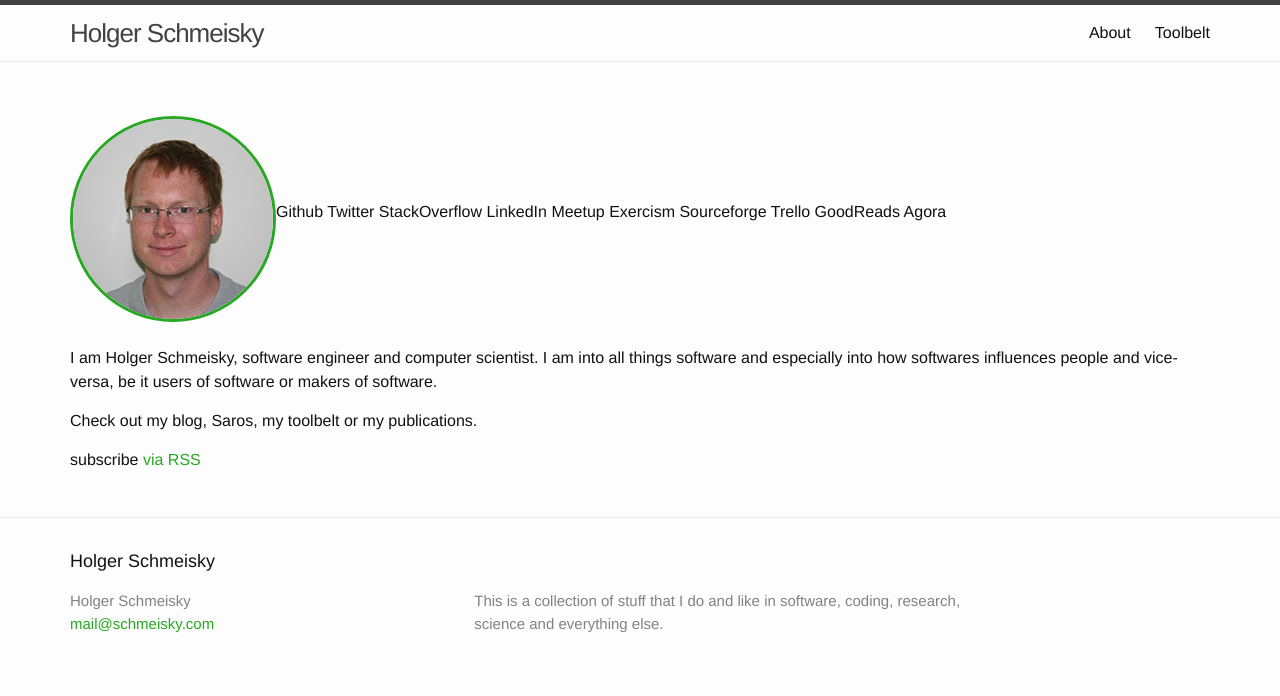
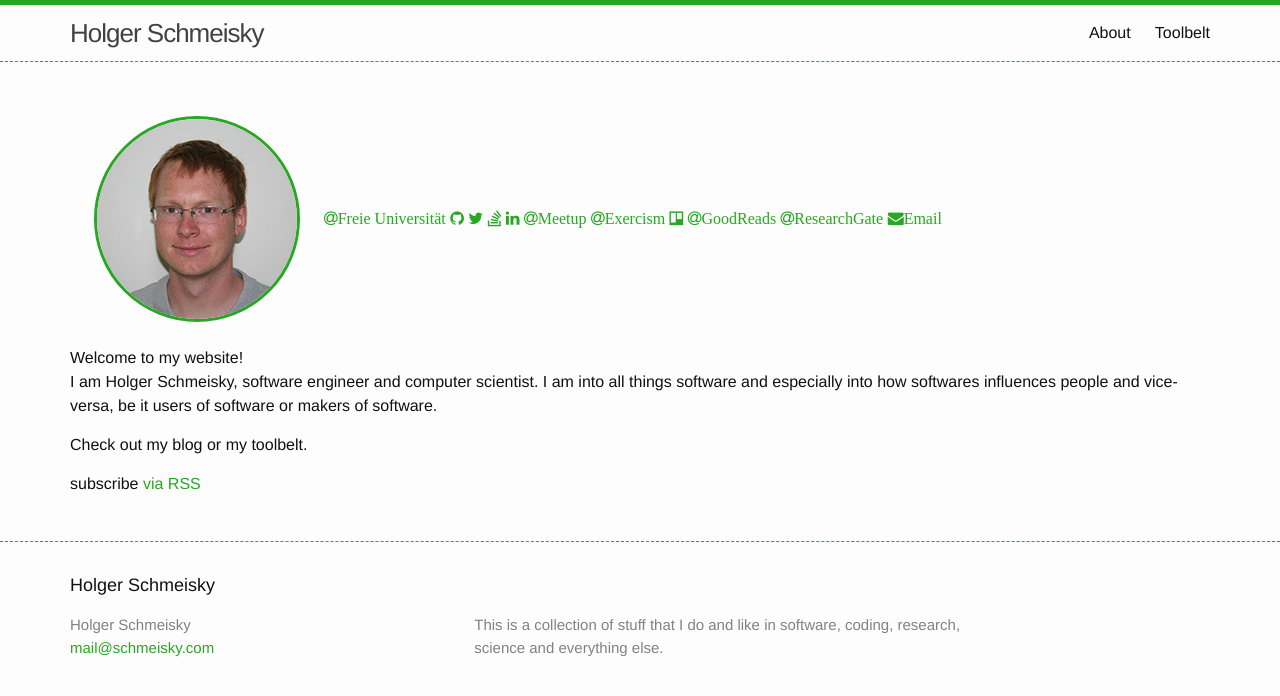
Before and after one commit to holsky/schmeisky.com, a Jekyll site: the page built from index.html, in a window 1280 px wide. Shown: the top 696 px of the page. Built offline with Jekyll 4.4.1, drawn with Linux system fonts in a browser that asks for light colours; nearby versions of some CDN libraries.

Commit message:
add accounts + icons

```diff
--- a/_config.yml
+++ b/_config.yml
@@ -18,3 +18,15 @@ github_username:  holger-s
 
 # Build settings
 markdown: kramdown
+
+accounts:
+  - {name: FreeUniversity, url: "http://www.mi.fu-berlin.de/w/Main/HolgerSchmeisky", text: Freie Universität}
+  - {name: GitHub, url: "https://github.com/holger-s", icon: fa-github}
+  - {name: Twitter, url: "https://twitter.com/@hschmeisky", icon: fa-twitter}
+  - {name: StackOverflow, url: "https://stackoverflow.com/users/4041729/holger-schmeisky", icon: fa-stack-overflow}
+  - {name: LinkedIn, url: "https://de.linkedin.com/in/hschmeisky", icon: fa-linkedin}
+  - {name: Meetup, url: "http://www.meetup.com/members/127251772/", text: Meetup}
+  - {name: Exercism, url: "http://exercism.io/holsky", text: Exercism}
+  - {name: Trello, url: "https://trello.com/holgerschmeisky", icon: fa-trello}
+  - {name: GoodReads, url: "https://www.goodreads.com/user/show/50263005-holger-schmeisky", text: GoodReads}
+  - {name: ResearchGate, url: "https://www.researchgate.net/profile/Holger_Schmeisky", text: "ResearchGate"}
--- a/_includes/head.html
+++ b/_includes/head.html
@@ -8,5 +8,6 @@
 
   <link rel="stylesheet" href="{{ "/css/main.css" | prepend: site.baseurl }}">
   <link rel="canonical" href="{{ page.url | replace:'index.html','' | prepend: site.baseurl | prepend: site.url }}">
+  <link rel="stylesheet" href="//maxcdn.bootstrapcdn.com/font-awesome/4.3.0/css/font-awesome.min.css">
   <link rel="alternate" type="application/rss+xml" title="{{ site.title }}" href="{{ "/feed.xml" | prepend: site.baseurl | prepend: site.url }}">
 </head>
--- a/_sass/_layout.scss
+++ b/_sass/_layout.scss
@@ -2,8 +2,8 @@
  * Site header
  */
 .site-header {
-    border-top: 5px solid $grey-color-dark;
-    border-bottom: 1px solid $grey-color-light;
+    border-top: 5px solid $brand_color;
+    border-bottom: 1px dashed $brand_color;
     min-height: 56px;
 
     // Positioning context for the mobile navigation icon
@@ -92,14 +92,18 @@
     }
 }
 
+/**
+ * Home layout
+ */
 .home-header {
     display: flex;
     align-items: center;
-    padding: 24px 0px;
+    padding: 12 0px;
 }
 
 .avatar-container {
     text-align: center;
+    padding: 24px;
 }
 
 .avatar-image {
@@ -108,11 +112,15 @@
     border-style: solid;
 }
 
+.account-links {
+
+}
+
 /**
  * Site footer
  */
 .site-footer {
-    border-top: 1px solid $grey-color-light;
+    border-top: 1px dashed $brand_color;
     padding: $spacing-unit 0;
 }
 
--- a/index.html
+++ b/index.html
@@ -9,33 +9,34 @@ layout: default
     <div class="avatar-container">
       <img class="img-circle avatar-image" src="{{ site.baseurl }}static/{{ site.avatar }}" alt="Holger Schmeisky"/>
     </div>
-    <p id="account-links">
-
+    <div id="account-links">
+      {% for account in site.accounts %}
+        <a href="{{ account["url"] }}" title="{{ account["name"] }}">
+        {{ account[icon] }}
+          <i class="fa
+            {% if account["icon"] %}
+              {{ account["icon"] }}
+            {% else %}
+              fa-at
+            {% endif %}">{{ account["text"] }}</i>
+        </a>
+      {% endfor %}
       <a href="mailto:mail@schmeisky.com" title="E-Mail">
-        <i class="fa fa-envelope"></i>
+        <i class="fa fa-envelope">Email</i>
       </a>
 
-
-      Github
-      Twitter
-      StackOverflow
-      LinkedIn
-      Meetup
-      Exercism
-      Sourceforge
-      Trello
-      GoodReads
-      Agora
-
-    </p>
+    </div>
 
   </div>
 
   <div class="introduction">
+  Welcome to my website!
+  <p/>
+
   I am Holger Schmeisky, software engineer and computer scientist. I am into all things software and especially into how softwares influences people and vice-versa, be it users of software or makers of software.
   <p/>
   <p/>
-  Check out my blog, Saros, my toolbelt or my publications.
+  Check out my blog or my toolbelt.
   </div>
 
   <p class="rss-subscribe">subscribe <a href="{{ "/feed.xml" | prepend: site.baseurl }}">via RSS</a></p>
```
